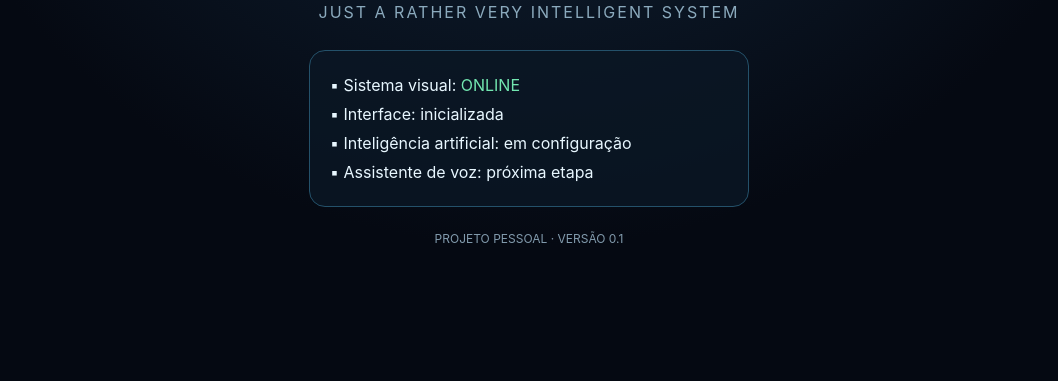
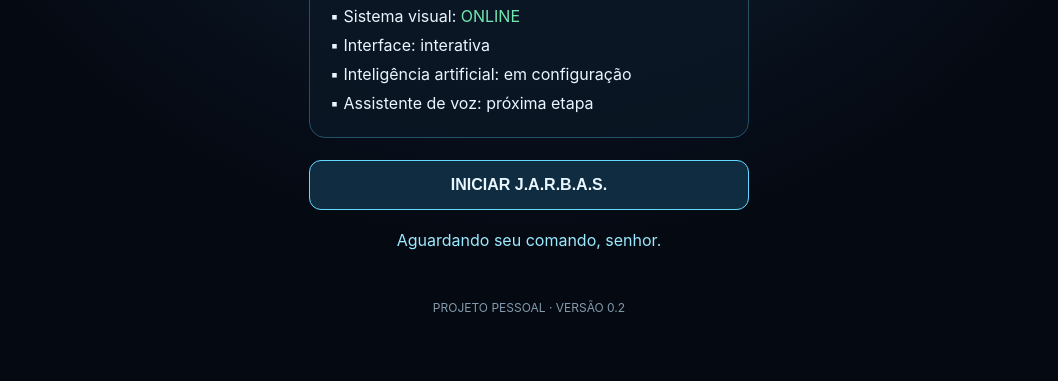
Before and after one commit to aleksei-14/J.A.R.B.A.R.S, a plain HTML site: page index.html in a window 1280 px wide. Shown: the part 419-800 px from the top of the page, without its empty margins (111-1169 px from the left). Drawn offline with Linux system fonts and the light colour scheme.

Commit message:
index.html
New way to talk

```diff
--- a/index.html
+++ b/index.html
@@ -48,6 +48,24 @@
       line-height: 1.8;
     }
     .status { color: #72e6b0; }
+    button {
+      width: 100%;
+      margin-top: 22px;
+      padding: 15px;
+      border: 1px solid #66d9ff;
+      border-radius: 12px;
+      background: #102c40;
+      color: #e8f7ff;
+      font-size: 16px;
+      font-weight: 600;
+    }
+    button:active { background: #1b4964; }
+    #resposta {
+      margin-top: 18px;
+      min-height: 48px;
+      color: #9ceaff;
+      line-height: 1.6;
+    }
     .small { color: #829bad; font-size: 12px; margin-top: 24px; }
   </style>
 </head>
@@ -57,13 +75,27 @@
     <div class="orb">J</div>
     <h1>J.A.R.B.A.S.</h1>
     <p class="subtitle">JUST A RATHER VERY INTELLIGENT SYSTEM</p>
+
     <section class="panel">
       <div>▪ Sistema visual: <span class="status">ONLINE</span></div>
-      <div>▪ Interface: inicializada</div>
+      <div>▪ Interface: interativa</div>
       <div>▪ Inteligência artificial: em configuração</div>
       <div>▪ Assistente de voz: próxima etapa</div>
     </section>
-    <p class="small">PROJETO PESSOAL · VERSÃO 0.1</p>
+
+    <button onclick="saudar()">INICIAR J.A.R.B.A.S.</button>
+    <div id="resposta" aria-live="polite">
+      Aguardando seu comando, senhor.
+    </div>
+
+    <p class="small">PROJETO PESSOAL · VERSÃO 0.2</p>
   </main>
+
+  <script>
+    function saudar() {
+      document.getElementById("resposta").textContent =
+        "À sua disposição, senhor. Sistemas prontos para a próxima etapa.";
+    }
+  </script>
 </body>
 </html>
```
